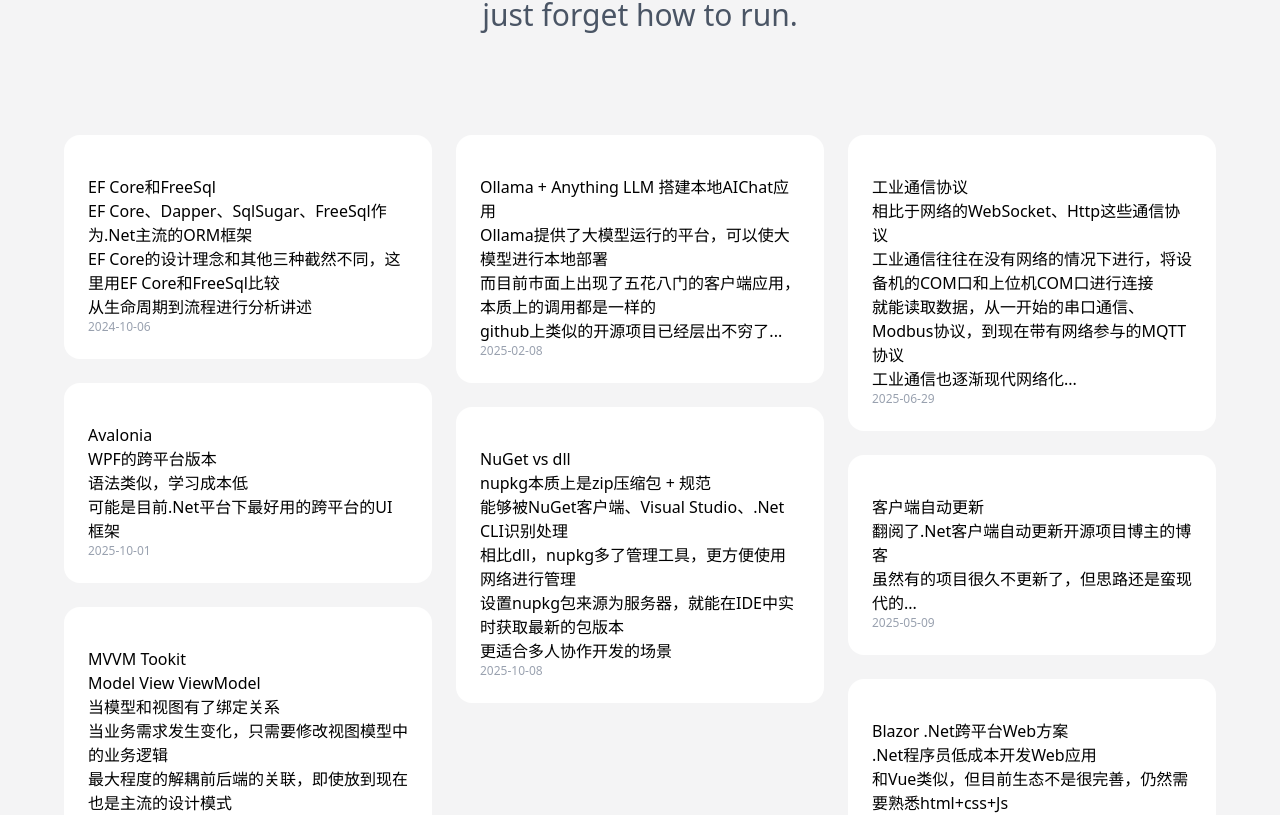
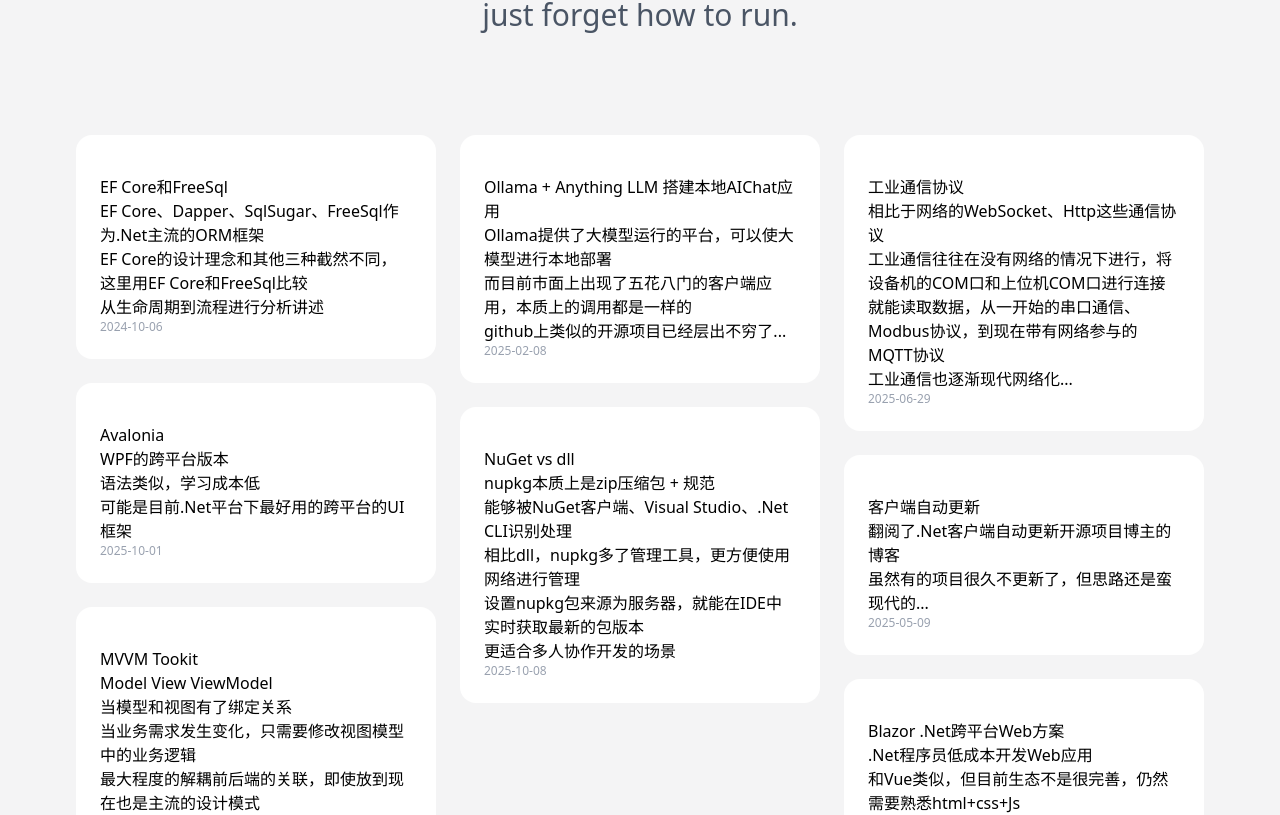
Before and after one commit to baiyi0409/baiyi0409.github.io, a Vue app: page / in a window 1280 px wide. Shown: the part 2511-3326 px from the top of the page. Built offline with nearby package versions, Linux system fonts and the light colour scheme.

Commit message:
修改边距

```diff
--- a/src/components/Content.vue
+++ b/src/components/Content.vue
@@ -252,7 +252,7 @@
       <MaskText :title="shorts.text" :description="shorts.description" />
 
       <div
-        class="columns-1 md:columns-2 xl:columns-3 gap-6 space-y-6 break-inside-avoid"
+        class="columns-1 md:columns-2 xl:columns-3 gap-6 space-y-6 break-inside-avoid px-3"
         >
         <a
           class="block"
```
